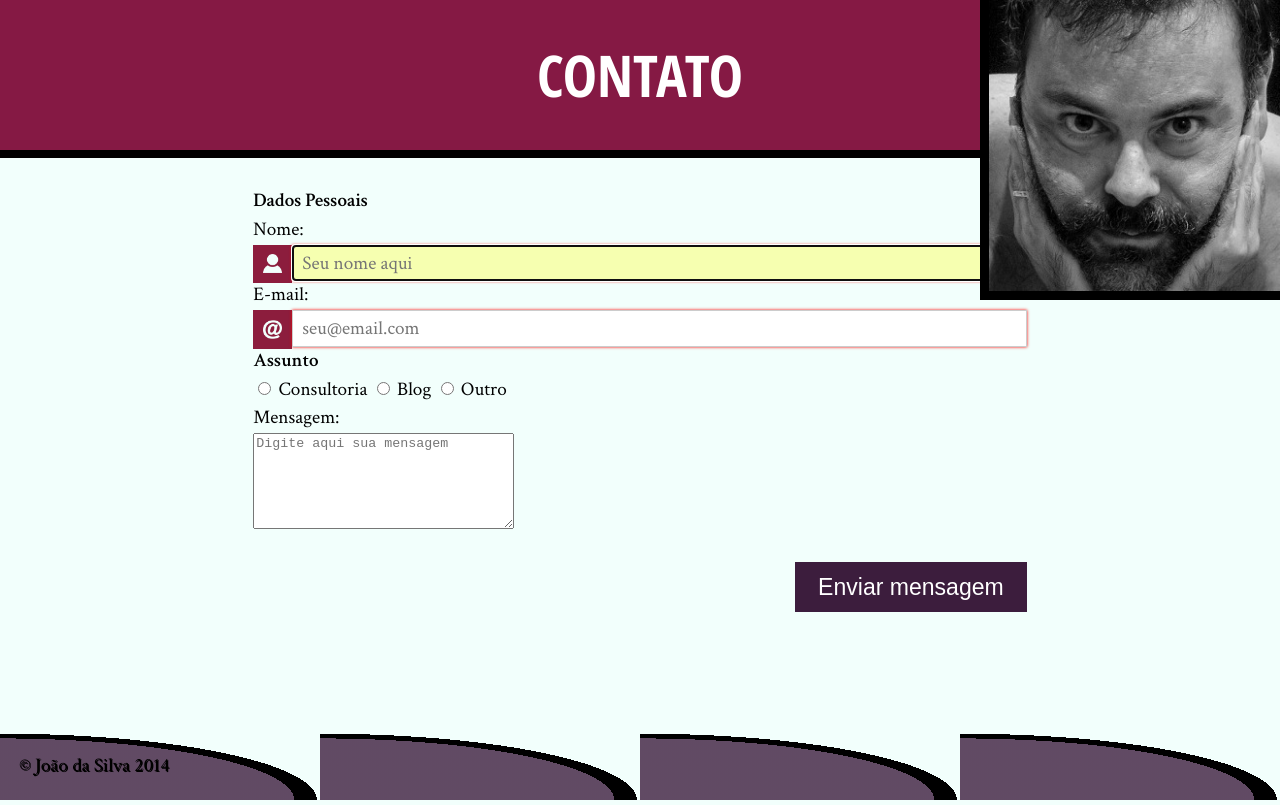
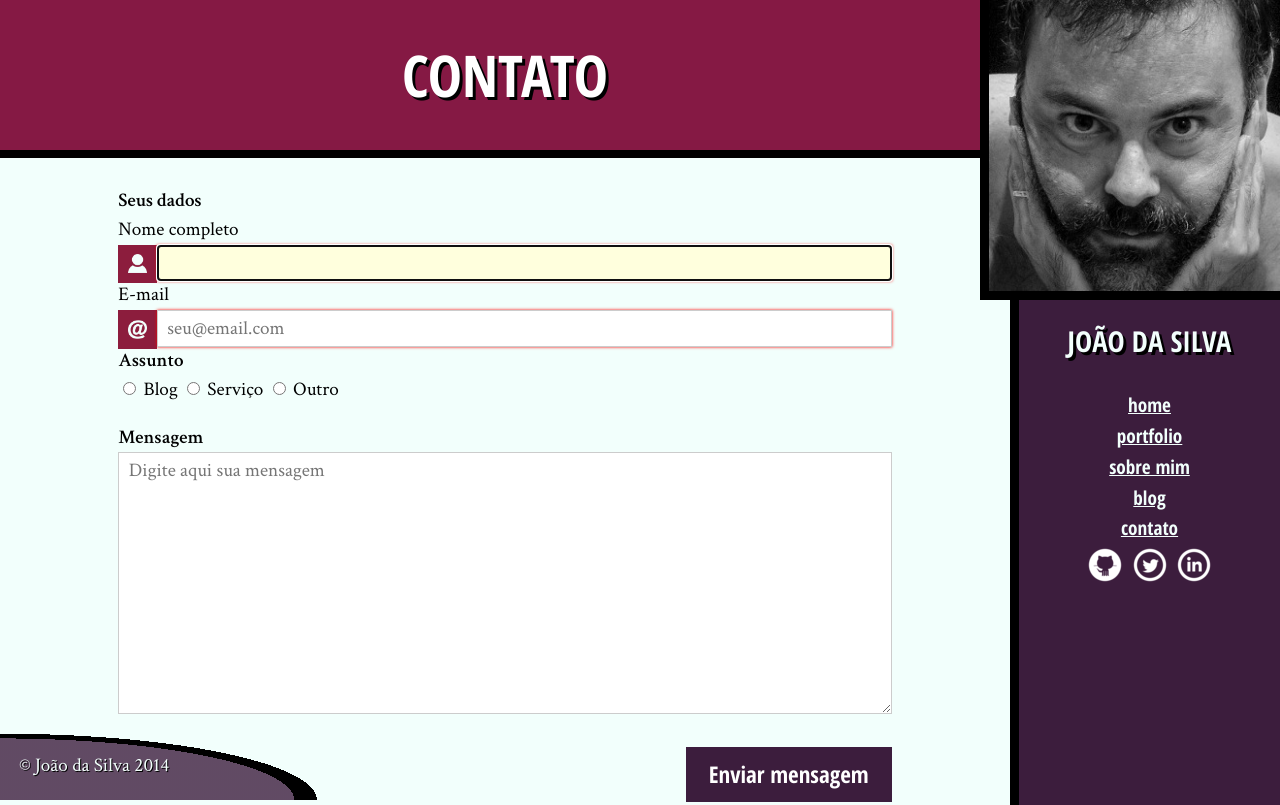
Before and after one commit to brunofow/HTML, a plain HTML site: page contato.html in a window 1280 px wide. Shown: the top 805 px of the page. Drawn offline with Linux system fonts and the light colour scheme.

Commit message:
Projeto Finalizado

```diff
--- a/contato.html
+++ b/contato.html
@@ -6,9 +6,9 @@
     <link rel="icon" href="imagens/favicon.png">
     <link rel="stylesheet" href="css/reset.css">
     <link rel="stylesheet" href="css/site.css">
+    <link rel="stylesheet" href="css/contato.css">
     <link rel="stylesheet" href="http://fonts.googleapis.com/css?family=Crimson+Text:400,400italic,600">
     <link rel="stylesheet" href="http://fonts.googleapis.com/css?family=Open+Sans+Condensed:700">
-    <link rel="stylesheet" href="css/contato.css">
 </head>
 <body>
     <main>
@@ -16,39 +16,33 @@
         <div class="container">
             <form>
                 <fieldset>
-                    <legend>Dados Pessoais</legend>
-                    <label class="com-icone" for="nome">Nome:</label>
-                    <input id="nome" type="text" name="nome" placeholder="Seu nome aqui"
-                    pattern="[A-Za-z ']{4,}" title="Minimo 4 letras, sem números." required autofocus>
-
-                    <label class="com-icone" for="email">E-mail:</label>
-                    <input id="email" type="email" name="e-mail" placeholder="seu@email.com" required>
+                    <legend>Seus dados</legend>
+                    <label class="com-icone" for="nome">Nome completo</label>
+                    <input id="nome" type="text" name="nome" required autofocus pattern="[A-Za-z ']{4,}" title="O nome precisa ter pelo menos 4 caracteres">
+                    <label class="com-icone" for="email">E-mail</label>
+                    <input id="email" type="email" name="email" required placeholder="seu@email.com">
                 </fieldset>
-
                 <fieldset>
                     <legend>Assunto</legend>
                     <label>
-                        <input type="radio" name="assunto" value="consult">
-                        Consultoria
-                    </label>
-
-                    <label>
-                        <input type="radio" name="assunto" value="blog">
+                        <input type="radio" name="assunto" value="Blog">
                         Blog
                     </label>
-
                     <label>
-                        <input type="radio" name="assunto" value="outro">
-                        Outro
-                        <input type="text" placeholder="Assunto">
+                        <input type="radio" name="assunto" value="Serviço">
+                        Serviço
                     </label>
+                    <fieldset>
+                        <input type="radio" name="assunto" value="Outro" id="outro">
+                        <label for="outro">
+                            Outro
+                        </label>
+                        <input type="text" name="outro-assunto">
+                    </fieldset>
                 </fieldset>
-
-                <label for="msg">Mensagem:</label>
-                <textarea id="msg" name="mensagem" rows="6" cols="30" placeholder="Digite aqui sua mensagem" required></textarea>
-
+                <label for="mensagem">Mensagem</label>
+                <textarea id="mensagem" name="mensagem" cols="60" rows="10" placeholder="Digite aqui sua mensagem"></textarea>
                 <button type="submit">Enviar mensagem</button>
-
             </form>
         </div>
     </main>
--- a/css/contato.css
+++ b/css/contato.css
@@ -1,75 +1,82 @@
-legend {
+legend,
+label[for="mensagem"] {
     font-weight: bold;
     margin-top: 1em;
+}
+label[for],
+button {
+    display: block;
+}
+input[type="text"],
+input[type="email"],
+textarea {
+    font-family: inherit;
+    font-size: 100%;
+    padding: .25em .5em;
+    width: 100%;
+    box-sizing: border-box;
+    border: 1px solid #ccc;
+}
+button {
+    border: 0;
+    padding: .5em 1em;
+    font-family: "Open Sans Condensed", sans-serif;
+    background-color: #3C1D3D;
+    color: white;
+    font-size: 1.2em;
+    margin-left: auto;
+    margin-top: 1em;
+}
+input:invalid {
+    box-shadow: 0 0 3px red;
+}
+input:focus,
+textarea:focus {
+    background-color: #FFD;
+}
+button:focus {
+    background-color: #8C1D3D;
 }
 fieldset > fieldset {
     display: inline;
 }
-label[for] {
-    display: block;
+label[for="outro"] {
+    display: inline;
 }
-input[type="text"],
-[type="email"] {
-    font-family: inherit;
-    width: 100%;
-    font-size: 100%;
-    box-sizing: border-box;
-    border: solid 1px #ccc;
-    padding: .25em .5em;
+input[name="outro-assunto"] {
+    width: auto;
 }
-.com-icone{
+input[value="Outro"] ~ input {
+    display: none;
+}
+input[value="Outro"]:checked ~ input {
+    display: inline;
+}
+.com-icone {
     position: relative;
+    margin-bottom: 0;
+}
+.com-icone::after {
+    content: '';
+    position: absolute;
+    width: 2em;
+    height: 2em;
+    background-color: #8C1D3D;
+    background-size: 50% 50%;
+    background-position: center center;
+    background-repeat: no-repeat;
+    left: 0;
+    top: 100%;
 }
 .com-icone + input {
     width: calc(100% - 2em);
     position: relative;
     left: 2em;
-
-}
-.com-icone::after {
-    content: '';
-    background-color: #8C1D3D;
-    background-repeat: no-repeat;
-    background-size: 50% 50%;
-    background-position: center;
-    width: 2em;
-    height: 2em;
-    position: absolute;
-    top: 100%;
-    left: 0;
+    margin-top: 0;
 }
 .com-icone[for="nome"]::after {
     background-image: url(../imagens/usuario.png);
-
 }
 .com-icone[for="email"]::after {
     background-image: url(../imagens/email.png);
 }
-input[type="text"]:focus,
-[type="email"]:focus {
-    background-color: rgba(255, 255, 0, 0.3)
-}
-input:invalid {
-    box-shadow: 0 0 3px #ff0000;
-}
-button {
-    margin-left: auto;
-    margin-top: 1em;
-    display: block;
-    border: 0;
-    font-size: 1.2em;
-    padding: .5em 1em;
-    font-family: 'Open Sans Condensend' sans-serif;
-    background-color: #3C1D3D;
-    color: #fff;
-}
-button:hover,
-button:focus{
-    background-color: #8C1D3D;
-}
-input[value="outro"] ~ input {
-    display:none;
-}
-input[value="outro"]:checked ~input {
-    display: inline;
-}
--- a/css/index.css
+++ b/css/index.css
@@ -1,3 +1,6 @@
+body {
+    display: block;
+}
 .foto-home {
     height: 200px;
     border-radius: 50%;
@@ -26,8 +29,24 @@
     -webkit-transform: rotate(-5deg) skew(-10deg);
             transform: rotate(-5deg) skew(-10deg);
     display: inline-block;
+    animation: flutua 1s infinite;
+    animation-direction: alternate;
+    animation-timing-function: ease-in-out;
+    position: relative;
+}
+@keyframes flutua {
+    from {
+        top: -5px;
+    }
+    to {
+        top: 5px;
+    }
+}
+.saudacao em:hover {
+    animation: none;
 }
 .botao-index {
+    text-decoration: none;
     font-size: 1.25em;
     background-color: #851944;
     color: #FFF;
@@ -37,6 +56,7 @@
     margin: 2em auto;
     display: block;
     text-align: center;
+    transition: .5s;
 }
 .secao-inicio {
     padding: 2em;
@@ -45,32 +65,38 @@
     font-size: 3em;
     text-transform: uppercase;
     margin-bottom: .5em;
-<<<<<<< HEAD
     text-shadow: 2px 2px #000;
-=======
->>>>>>> 9061c37f4e175d1a57734a86ce6b7ffa75249e8c
 }
 .trabalhos {
     background-color: #3C1D3D;
     border-top: .5em solid #000;
     border-bottom: .5em solid #000;
-<<<<<<< HEAD
     background-image: linear-gradient(135deg, transparent, transparent 14px, rgba(0,0,0,.1) 14px, rgba(0,0,0,.1) 15px, transparent 15px, transparent);
     background-size: 20px 20px;
     background-attachment: fixed;
-=======
->>>>>>> 9061c37f4e175d1a57734a86ce6b7ffa75249e8c
 }
 .trabalhos h2 {
     color: #FFF;
 }
 .trabalhos ul {
-    overflow: hidden;
-    border: .5em solid black;
+    display: flex;
+    flex: 1;
+
 }
 .trabalhos li {
-    float: left;
     width: 33.333%;
+    border: .5em solid #000;
+}
+.trabalhos li:first-child {
+    order: 2;
+    transform: scale(1.2);
+}
+.trabalhos li:nth-child(2) {
+    order: 3;
+}
+.trabalhos li:last-child() {
+    order: 1;
+
 }
 .trabalhos img {
     width: 100%;
@@ -79,12 +105,9 @@
 .blog {
     background-color: #999;
     position: relative;
-<<<<<<< HEAD
     background-image: linear-gradient(45deg, transparent, transparent 14px, rgba(255,255,255,.1) 14px, rgba(255,255,255,.1) 15px, transparent 15px, transparent);
     background-size: 20px 20px;
     background-attachment: fixed;
-=======
->>>>>>> 9061c37f4e175d1a57734a86ce6b7ffa75249e8c
     color: #FFF;
     border-bottom: .5em solid #851944;
 }
@@ -139,12 +162,18 @@ body {
     font-family: "Shadows Into Light", cursive;
     font-weight: bold;
     font-size: 400%;
-<<<<<<< HEAD
     color: rgba(255, 127, 127, .5);
-=======
-    color: #D5447E;
->>>>>>> 9061c37f4e175d1a57734a86ce6b7ffa75249e8c
     position: absolute;
+    animation: aparece 2s;
+}
+@keyframes aparece {
+    from {
+        transform: scale(0.001);
+        opacity: 0;
+    }
+    to {
+        opacity: 1;
+    }
 }
 .eficiencia {
     top: 50%;
@@ -157,40 +186,28 @@ body {
     left: 20%;
     -webkit-transform: translate(-50%, -50%) translateZ(1px) rotate(10deg) scale(.25);
             transform: translate(-50%, -50%) translateZ(1px) rotate(10deg) scale(.25);
-<<<<<<< HEAD
     opacity: .3;
-=======
->>>>>>> 9061c37f4e175d1a57734a86ce6b7ffa75249e8c
 }
 .codigo-limpo {
     top: 45%;
     left: 25%;
     -webkit-transform: translate(-50%, -50%) translateZ(2px) rotate(-10deg) scale(.25);
             transform: translate(-50%, -50%) translateZ(2px) rotate(-10deg) scale(.25);
-<<<<<<< HEAD
     opacity: .6;
-=======
->>>>>>> 9061c37f4e175d1a57734a86ce6b7ffa75249e8c
 }
 .css3 {
     top: 55%;
     left: 35%;
     -webkit-transform: translate(-50%, -50%) translateZ(2px) rotate(5deg) scale(.25);
             transform: translate(-50%, -50%) translateZ(2px) rotate(5deg) scale(.25);
-<<<<<<< HEAD
     opacity: .6;
-=======
->>>>>>> 9061c37f4e175d1a57734a86ce6b7ffa75249e8c
 }
 .html5 {
     top: 30%;
     left: 65%;
     -webkit-transform: translate(-50%, -50%) translateZ(2px) rotate(10deg) scale(.25);
             transform: translate(-50%, -50%) translateZ(2px) rotate(10deg) scale(.25);
-<<<<<<< HEAD
     opacity: .6;
-=======
->>>>>>> 9061c37f4e175d1a57734a86ce6b7ffa75249e8c
 }
 .javascript {
     top: 15%;
@@ -203,50 +220,35 @@ body {
     left: 35%;
     -webkit-transform: translate(-50%, -50%) translateZ(3px) rotate(-5deg) scale(.25);
             transform: translate(-50%, -50%) translateZ(3px) rotate(-5deg) scale(.25);
-<<<<<<< HEAD
     opacity: .8;
-=======
->>>>>>> 9061c37f4e175d1a57734a86ce6b7ffa75249e8c
 }
 .responsivo {
     top: 40%;
     left: 40%;
     -webkit-transform: translate(-50%, -50%) translateZ(3px) rotate(10deg) scale(.25);
             transform: translate(-50%, -50%) translateZ(3px) rotate(10deg) scale(.25);
-<<<<<<< HEAD
     opacity: .8;
-=======
->>>>>>> 9061c37f4e175d1a57734a86ce6b7ffa75249e8c
 }
 .otimizacoes {
     top: 70%;
     left: 65%;
     -webkit-transform: translate(-50%, -50%) translateZ(2px) rotate(-5deg) scale(.25);
             transform: translate(-50%, -50%) translateZ(2px) rotate(-5deg) scale(.25);
-<<<<<<< HEAD
     opacity: .6;
-=======
->>>>>>> 9061c37f4e175d1a57734a86ce6b7ffa75249e8c
 }
 .agilidade {
     top: 75%;
     left: 35%;
     -webkit-transform: translate(-50%, -50%) translateZ(1px) rotate(5deg) scale(.25);
             transform: translate(-50%, -50%) translateZ(1px) rotate(5deg) scale(.25);
-<<<<<<< HEAD
     opacity: .3;
-=======
->>>>>>> 9061c37f4e175d1a57734a86ce6b7ffa75249e8c
 }
 .design {
     top: 40%;
     left: 60%;
     -webkit-transform: translate(-50%, -50%) translateZ(2px) rotate(10deg) scale(.25);
             transform: translate(-50%, -50%) translateZ(2px) rotate(10deg) scale(.25);
-<<<<<<< HEAD
     opacity: .6;
-=======
->>>>>>> 9061c37f4e175d1a57734a86ce6b7ffa75249e8c
 }
 .titulo-principal {
     -webkit-transform-style: preserve-3d;
@@ -260,24 +262,12 @@ body {
 
     line-height: 1;
 
-<<<<<<< HEAD
-    /* -webkit-transform: translate(6.5765em, -2.4745em) rotate(45deg);
-            transform: translate(6.5765em, -2.4745em) rotate(45deg); */
     -webkit-transform: translate(calc(.707 * (3.5em - 100%) + 100%), calc(-.707 * 3.5em)) rotate(45deg);
             transform: translate(calc(.707 * (3.5em - 100%) + 100%), calc(-.707 * 3.5em)) rotate(45deg);
-=======
-    /* largura = 14em */
-    /* altura = 3.5em */
-    /* tx = .707 * h - .707 * w + w */
-    /* ty = -.707 * h */
-    -webkit-transform: translate(6.5765em, -2.4745em) rotate(45deg);
-            transform: translate(6.5765em, -2.4745em) rotate(45deg);
->>>>>>> 9061c37f4e175d1a57734a86ce6b7ffa75249e8c
     -webkit-transform-origin: 0 0;
             transform-origin: 0 0;
 
-    width: 14em;
-    padding: 1em 0;
+    padding: 1em 3em;
     box-sizing: border-box;
 
     text-align: center;
@@ -288,6 +278,9 @@ body {
 
     font-size: 1.2em;
     font-family: "Open Sans Condensed", sans-serif;
+    animation: aparece 0.5s;
+    animation-delay: 2s;
+    animation-fill-mode: both;
 }
 .blog .inicio-post {
     position: absolute;
@@ -298,7 +291,6 @@ body {
     background-color: #F2FFFC;
     color: #000;
     padding: 1.5em;
-<<<<<<< HEAD
     display: none;
 }
 .blog a:hover + .inicio-post,
@@ -308,12 +300,11 @@ body {
 .blog a:hover,
 .blog a:focus {
     background-color: #F2FFFC;
-=======
-}
-.blog .mais-recente {
-    background-color: #F2FFFC;
-}
-.blog .mais-recente a {
->>>>>>> 9061c37f4e175d1a57734a86ce6b7ffa75249e8c
     color: #F26;
 }
+.botao-index:hover,
+.botao-index:focus {
+    background-color: #C54974;
+    color: white;
+    box-shadow: 0 0 1em #fa9;
+}
--- a/css/site.css
+++ b/css/site.css
@@ -3,6 +3,8 @@ body {
     background-color: #F2FFFC;
     font-size: 120%;
     line-height: 1.5;
+    display: flex;
+    flex-wrap: wrap;
 }
 
 h1,
@@ -14,10 +16,7 @@ h2,
 h1 {
     text-transform: uppercase;
     font-size: 3em;
-<<<<<<< HEAD
     text-shadow: 3px 3px #000;
-=======
->>>>>>> 9061c37f4e175d1a57734a86ce6b7ffa75249e8c
 }
 
 .titulo-principal {
@@ -37,7 +36,6 @@ main a {
     color: #851944;
 }
 
-<<<<<<< HEAD
 main a:hover,
 main a:focus,
 footer a:focus,
@@ -45,8 +43,6 @@ footer a:hover {
     color: red;
 }
 
-=======
->>>>>>> 9061c37f4e175d1a57734a86ce6b7ffa75249e8c
 main p {
     text-align: justify;
     margin: 1em 0;
@@ -65,24 +61,17 @@ main p {
     text-transform: lowercase;
 }
 
-<<<<<<< HEAD
 .navegacao-site a:hover,
 .navegacao-site a:focus {
     text-shadow: 0 0 2px pink;
 }
 
-=======
->>>>>>> 9061c37f4e175d1a57734a86ce6b7ffa75249e8c
 .navegacao-site h1 {
     font-size: 1.5em;
     margin-bottom: 1em;
 }
 
 .rodape-pagina {
-<<<<<<< HEAD
-=======
-    background-color: #000;
->>>>>>> 9061c37f4e175d1a57734a86ce6b7ffa75249e8c
     color: #F2FFFC;
     padding: 1em;
     clear: both;
@@ -91,7 +80,6 @@ main p {
     left: 0;
     width: 100%;
     box-sizing: border-box;
-<<<<<<< HEAD
     background-repeat: no-repeat;
     text-shadow: 1px 1px black;
     background-image: radial-gradient(ellipse at left bottom,
@@ -101,8 +89,6 @@ main p {
         black 70%,
         transparent 70%);
     background-size: 25% 100%;
-=======
->>>>>>> 9061c37f4e175d1a57734a86ce6b7ffa75249e8c
 }
 
 .container {
@@ -144,13 +130,10 @@ em {
 }
 
 main {
-<<<<<<< HEAD
     width: calc(100% - 0.9 * 300px);
-=======
-    width: 80%;
->>>>>>> 9061c37f4e175d1a57734a86ce6b7ffa75249e8c
-    float: left;
     padding-bottom: 4em;
+    flex-grow: 1;
+
 }
 
 .minha-foto,
@@ -161,12 +144,7 @@ main {
 }
 
 .navegacao-site {
-<<<<<<< HEAD
     width: calc(0.9 * 300px);
-=======
-    width: 20%;
->>>>>>> 9061c37f4e175d1a57734a86ce6b7ffa75249e8c
-    float: right;
     position: relative;
     top: 300px;
 }
@@ -177,7 +155,6 @@ main {
     right: 0;
     height: 300px;
 }
-<<<<<<< HEAD
 
 .icones-redes-sociais a {
     position: relative;
@@ -207,5 +184,3 @@ main {
     background-color: black;
     transform: translateY(.5em) rotate(45deg);
 }
-=======
->>>>>>> 9061c37f4e175d1a57734a86ce6b7ffa75249e8c
```
Also changed, not shown: bio.html (+4 -30 lines), blog.html (+0 -12 lines), css/bio.css (+28 -32 lines), css/blog.css (+0 -7 lines), css/portfolio.css (+9 -4 lines), index.html (+0 -6 lines), portfolio.html (+8 -12 lines).
